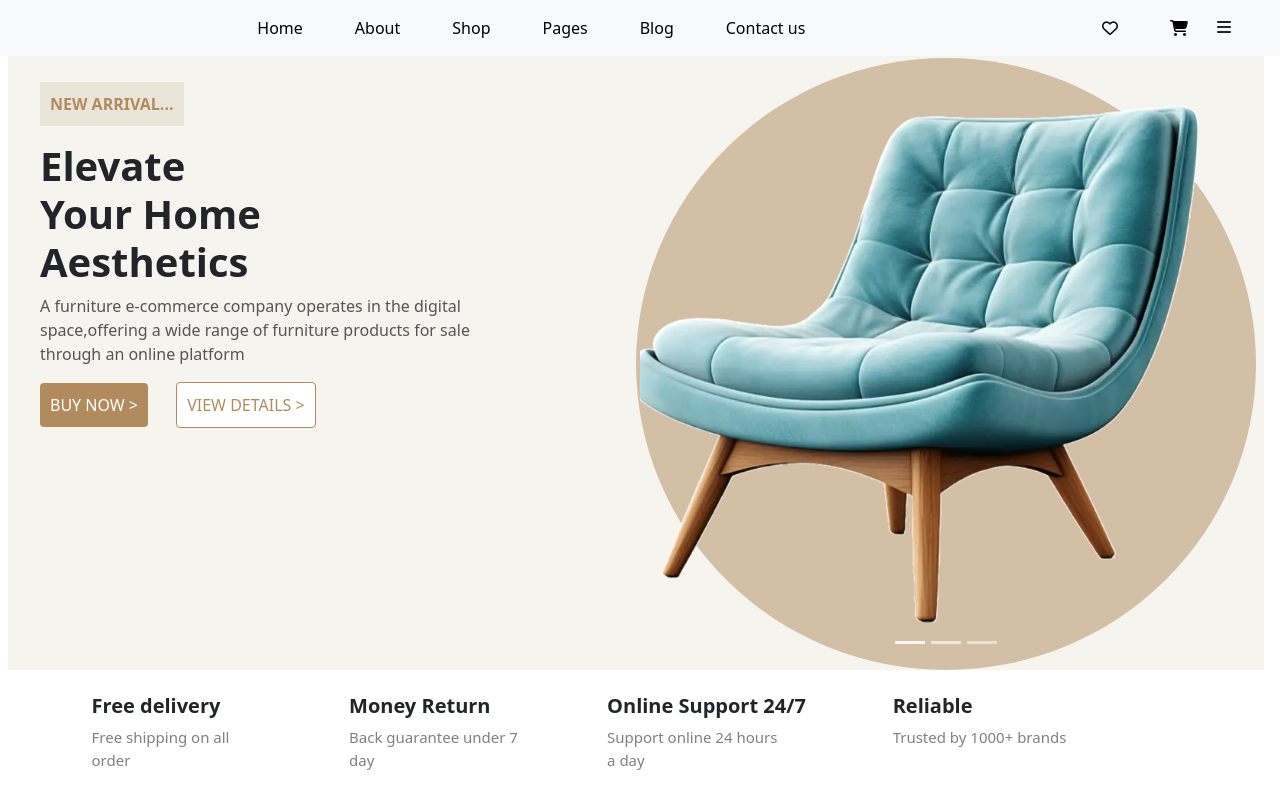
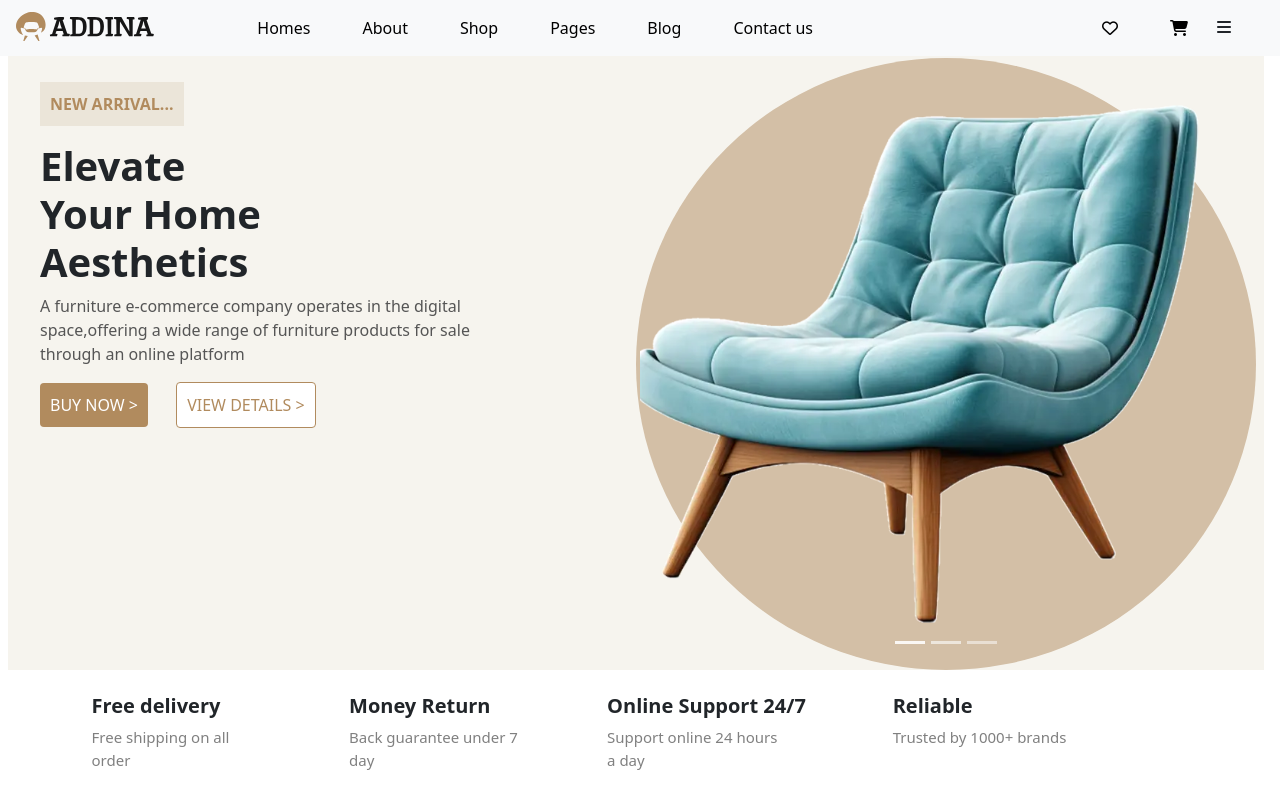
Before and after one commit to rohit14510/Furniture-E-Commerce, a plain HTML site: page index.html in a window 1280 px wide. Shown: the top 800 px of the page. Drawn offline with nearby package versions, Linux system fonts and the light colour scheme.

Commit message:
Add files via upload

```diff
--- a/index.html
+++ b/index.html
@@ -24,12 +24,12 @@
     <div class="container-fluid" >
       <div class="container-fluid row p-0">
         <div class="col-5 col-lg-2 ">
-          <img class="img-fluid p-1" src="" alt="">
+          <img class="img-fluid p-1" src="logo.svg" alt="">
         </div>
         <div class="col-lg-7 collapse navbar-collapse">
           <ul class="nav">
             <li class="nav-item">
-              <a class="nav-link active" aria-current="page" href="index.html">Home</a>
+              <a class="nav-link active" aria-current="page" href="index.html">Homes</a>
             </li>
             <li class="nav-item">
               <a class="nav-link" href="about.html">About</a>
```
